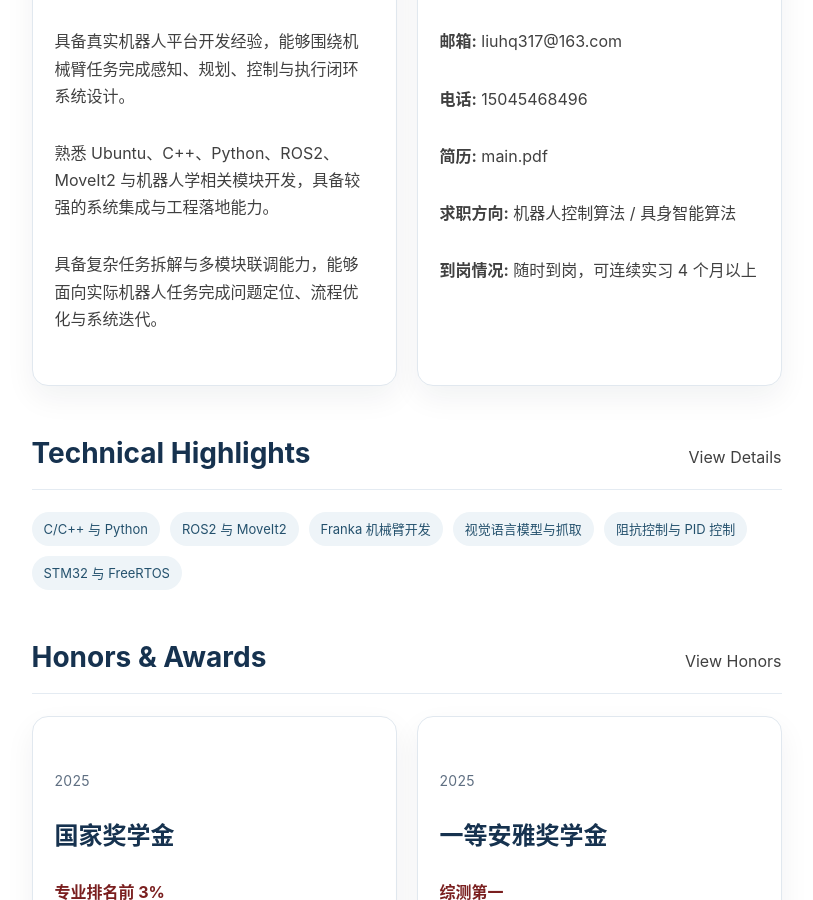
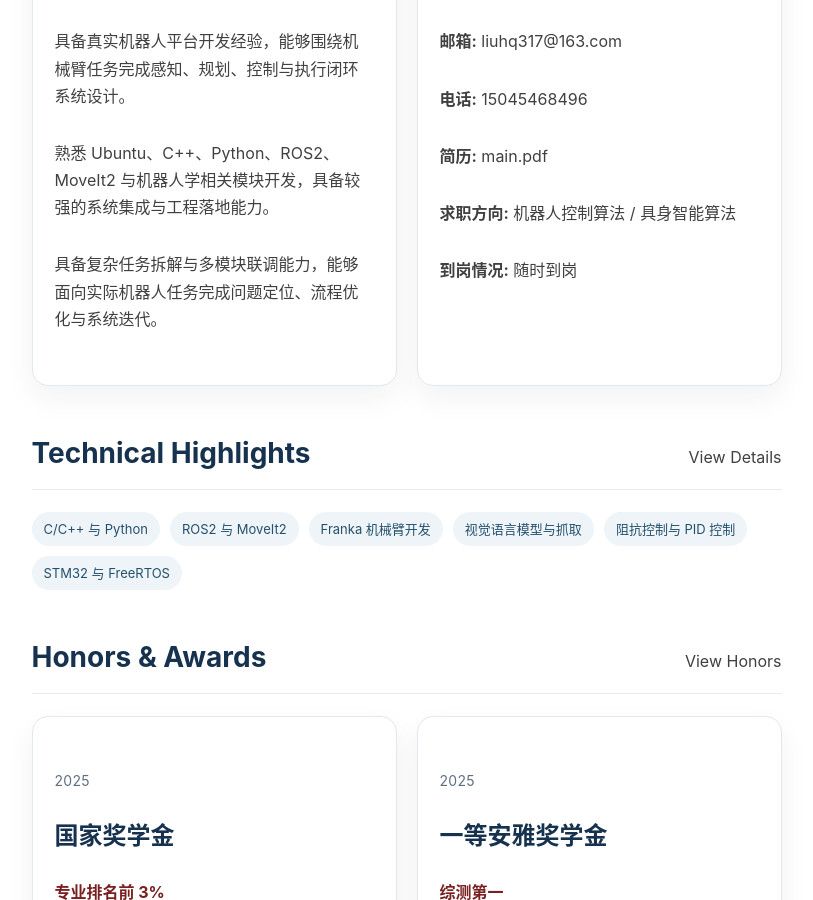
Before and after one commit to huaqLiu/huaqLiu.github.io, a Jekyll site: the page built from index.html, in a window 1280 px wide and 900 px high, scrolled down 1572 px. Shown: the whole window, without its empty margins (136-949 px from the left). Built offline with Jekyll 4.4.1, drawn with Linux system fonts in a browser that asks for light colours; nearby versions of some CDN libraries; the list of posts is cut into pages by our own code; comment, search, counter and statistics services are not loaded.

Commit message:
修改时间

```diff
--- a/_data/academic.yml
+++ b/_data/academic.yml
@@ -162,7 +162,7 @@ contacts:
       value: "机器人控制算法 / 具身智能算法"
       url: ""
     - label: "到岗情况"
-      value: "随时到岗，可连续实习 4 个月以上"
+      value: "随时到岗"
       url: ""
   en:
     - label: "Email"
```
